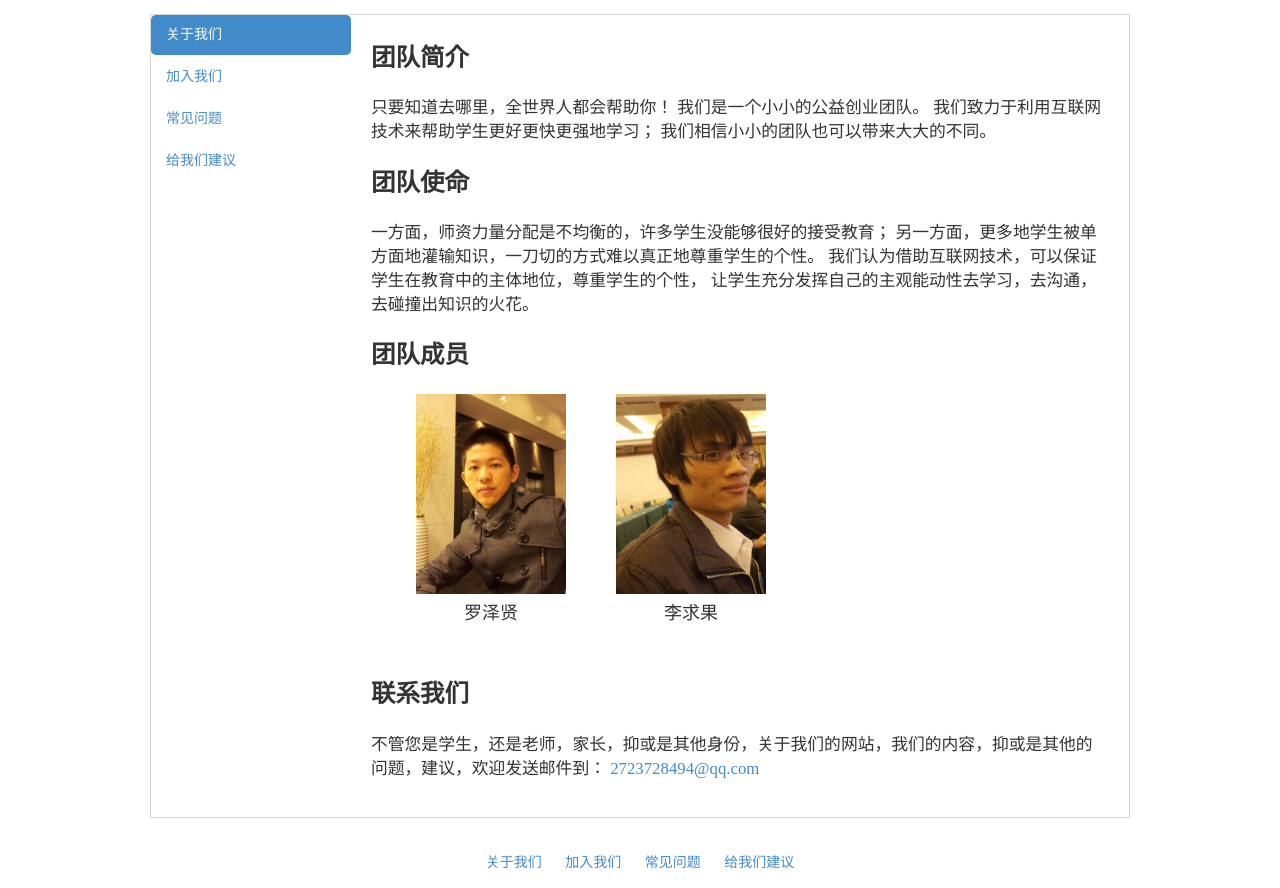
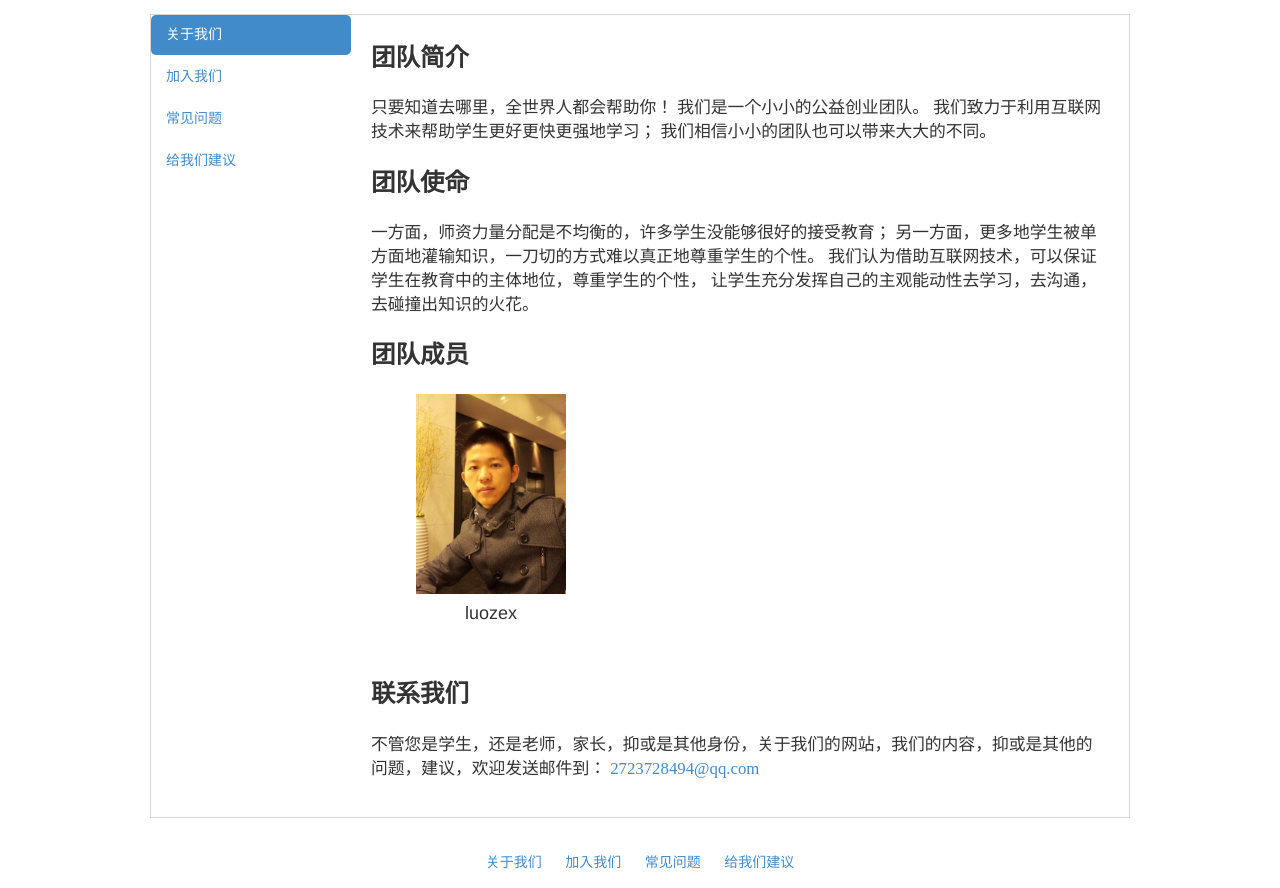
Before and after one commit to gewuxy/gewuxy.github.io, a plain HTML site: page pages/about.html in a window 1280 px wide. Shown: the part 57-945 px from the top of the page. Drawn offline with Linux system fonts and the light colour scheme.

Commit message:
移除求果

```diff
--- a/pages/about.html
+++ b/pages/about.html
@@ -68,13 +68,13 @@ $("#footer").html(data);
 			  <li>
 			    <span class="member-container">
 			    <img src="../img/niaoxian.jpg" alt="Zex" width="150" height="200">
-				<h4>罗泽贤</h4>
+				<h4>luozex</h4>
 				</span>
 			  </li>
-			  <li><span class="member-container">
+			  <!--li><span class="member-container">
 			    <img src="../img/niaoguo.jpg" alt="李求果" width="150" height="200">
 				<h4>李求果</h4></span>
-			  </li>
+			  </li-->
 			</ul>
 			<h2 id="support">联系我们</h2>
 			<p>
```
